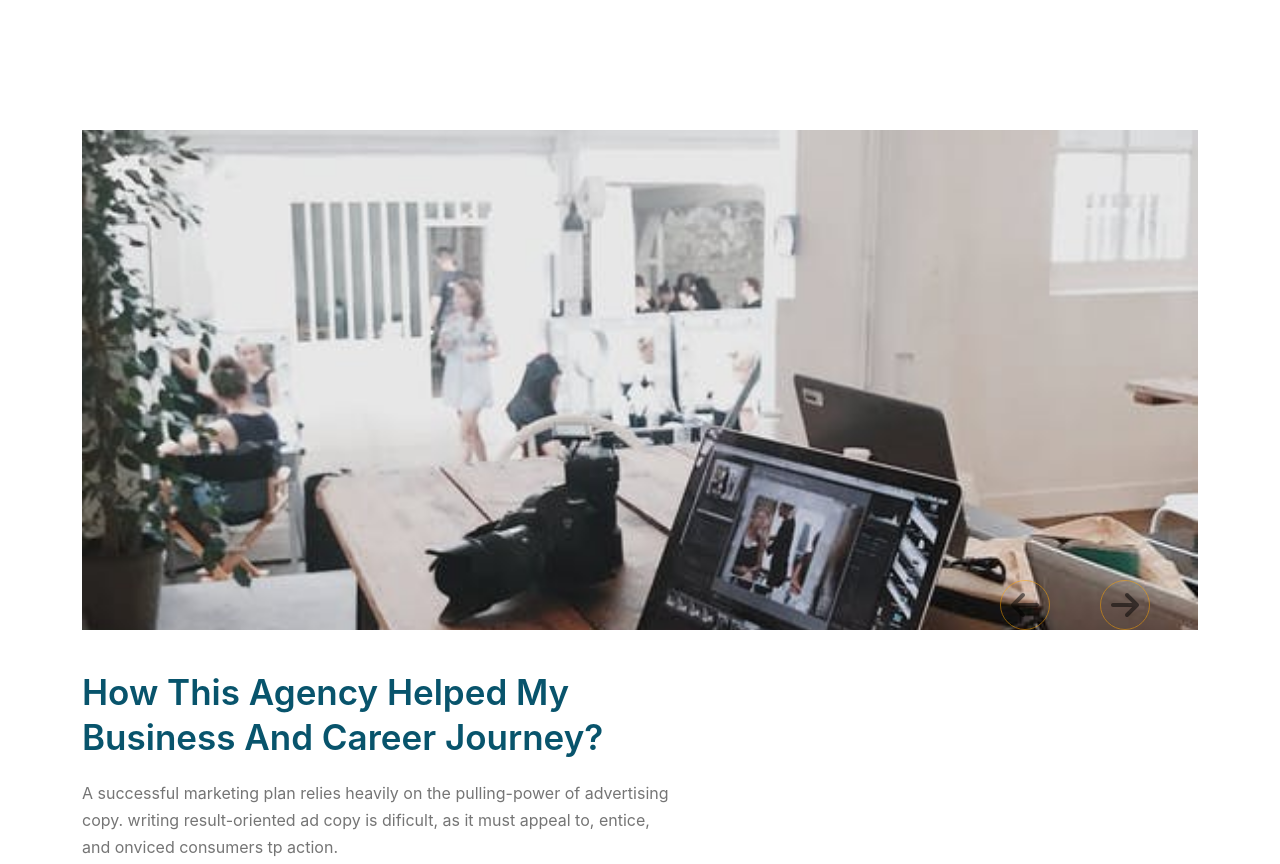
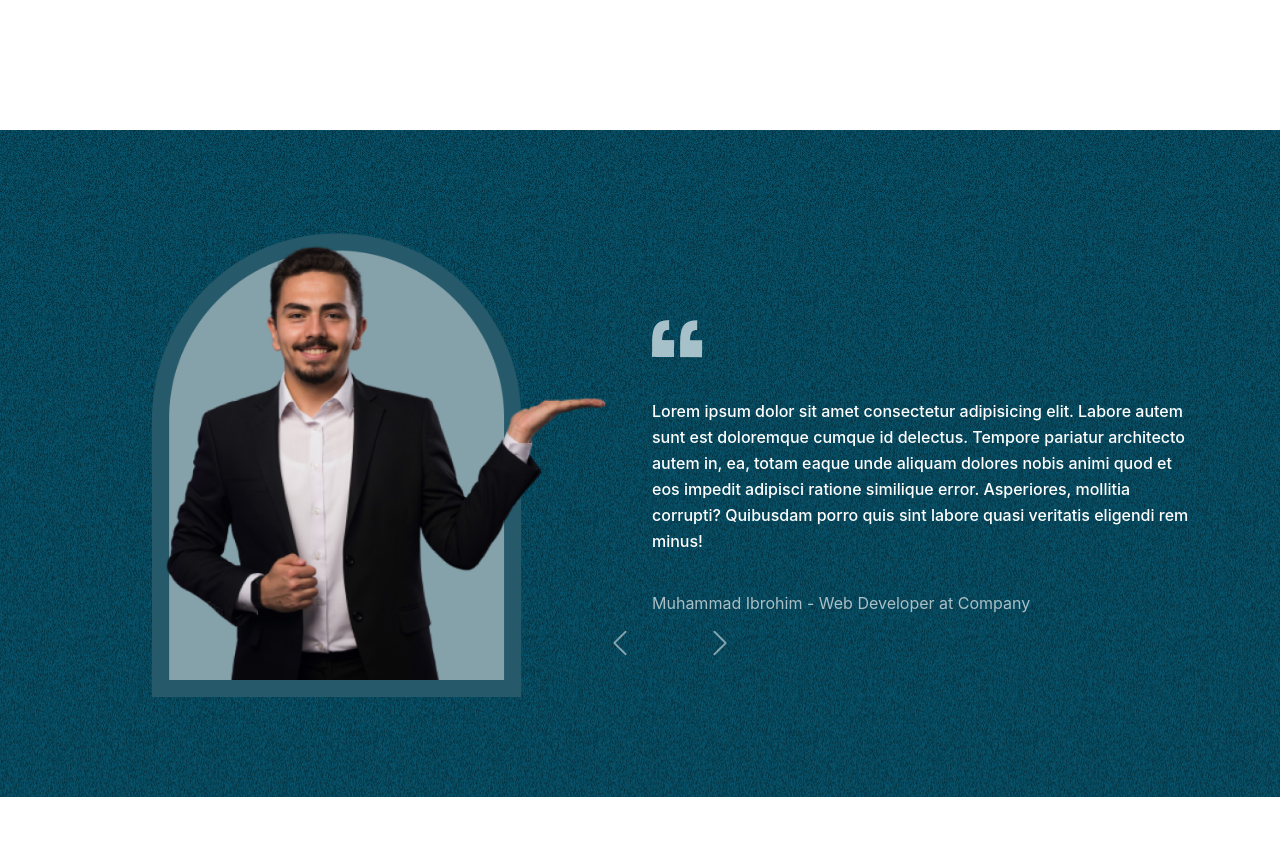
Before and after one commit to Mibrohimbek/control-work, a plain HTML site: page index.html in a window 1280 px wide. Shown: the part 3020-3884 px from the top of the page. Drawn offline with nearby package versions, Linux system fonts and the light colour scheme; a web font is replaced by a local one.

Commit message:
finished

```diff
--- a/index.html
+++ b/index.html
@@ -229,12 +229,12 @@
             <div class="card-dad gx-5 gy-5 row">
               <div class="card col-12 col-lg-6 col-xl-6 col-xxl-6">
                 <img src="./images/portfolio-1.png" alt="image" class="w-100 image">
-                <h3>Website Design</h3>
+                <h3>Instagram</h3>
                 <p>Our website designers have penetrated the mysteries of <br>
                   emotional response to color, image,  and eye-tracking. <br>
                   Every element is geared to create maximum appeal.</p>
                 <div class="d-flex">
-                  <a href="#">Read Case Study</a>
+                  <a href="https://instagramm-by-ziyodillas-team.netlify.app/">Instagram</a>
                   <img src="./images/green-strelka.png" alt="next" class="next-green">
                   <img src="./images/yellow-strelka.png" alt="" class="next-yellow d-none">
                 </div>
@@ -281,27 +281,30 @@
       </section>
       <!-- my-portfolio section finished -->
 
-      <!-- <section id="experiance">
+      <section id="experiance">
+        <div data-aos="fade-up"
+          data-aos-anchor-placement="bottom-bottom">
           <div class="container">
             <div class="experiance-dad row">
               <div class="left-side col-lg-6 col-xl-6 col-xxl-6">
-              <img src="./images/portret-2.png" alt="portret" class="w-100%">
+                <img src="./images/portret-2.png" alt="portret" class="w-100">
               </div>
-            <div class="right-side bg-danger col-lg-6 col-xl-6 col-xxl-6">
+              <div class="right-side position-relative col-lg-6 col-xl-6 col-xxl-6">
+                <img src="./images/signes.png" alt="image">
                 <div id="carouselExampleFade" class="carousel slide carousel-fade" data-bs-ride="carousel">
                   <div class="carousel-inner">
                     <div class="carousel-item active">
-                    <p>Managed Services team acts like an extension of yours to expertly
+                      <p class="text">Managed Services team acts like an extension of yours to expertly
                         respond to any and all feedback, and scan and evaluate reviews for
                         any legal concerns, profanity or slander, or any policy violations of
 
                         community and content. Services, analytics and reports can be
                         customized by location, project or initiative.</p>
                     </div>
-                  <div class="carousel-item">
+                    <div class="carousel-item text">
                       <p>Lorem ipsum dolor sit amet consectetur adipisicing elit. Labore autem sunt est doloremque cumque id delectus. Tempore pariatur architecto autem in, ea, totam eaque unde aliquam dolores nobis animi quod et eos impedit adipisci ratione similique error. Asperiores, mollitia corrupti? Quibusdam porro quis sint labore quasi veritatis eligendi rem minus!</p>
                     </div>
-                  <div class="carousel-item">
+                    <div class="carousel-item text">
                       <p>Lorem ipsum dolor sit amet consectetur adipisicing elit. Labore autem sunt est doloremque cumque id delectus. Tempore pariatur architecto autem in, ea, totam eaque unde aliquam dolores nobis animi quod et eos impedit adipisci ratione similique error. Asperiores, mollitia corrupti? Quibusdam porro quis sint labore quasi veritatis eligendi rem minus!</p>
                     </div>
                   </div>
@@ -310,14 +313,16 @@
                     <span class="visually-hidden">Previous</span>
                   </button>
                   <button class="carousel-control-next" type="button" data-bs-target="#carouselExampleFade" data-bs-slide="next">
-                  <span class="carousel-control-next-icon bg-dark" aria-hidden="true"></span>
+                    <span class="carousel-control-next-icon" aria-hidden="true"></span>
                     <span class="visually-hidden">Next</span>
                   </button>
+                </div>
+                <p class="dev-name">Muhammad Ibrohim  - Web Developer at Company</p>
               </div>
             </div>
         </div>
         </div>
-      </section> -->
+      </section>
 
       <!-- my-blog section begun -->
       <section id="my-blog">
--- a/scss/pages/main.scss
+++ b/scss/pages/main.scss
@@ -182,6 +182,52 @@
                     color: rgba(105, 105, 105, 1);
                 }
             }
+        }
+    }
+}
+
+#experiance{
+    background-image: url('../../images/back-image.png');
+    padding: 100px 0;
+    margin-bottom: 200px;
+
+    .right-side{
+        margin-top: 90px;
+        .text{
+            font-family: 'Inter';
+            font-style: normal;
+            font-weight: 500;
+            font-size: 16px;
+            line-height: 26px;
+            color: #FFFFFF;
+            margin-top: 40px;
+        }
+
+        .dev-name{
+            font-family: 'Inter';
+            font-style: normal;
+            font-weight: 400;
+            font-size: 16px;
+            line-height: 26px;
+            color: #AABFC6;
+            margin-top: 20px;
+        }
+        .carousel-control-next,
+        .carousel-control-prev{
+            width: 50px;
+            height: 50px;
+            border-radius: 50%;
+            padding: 10px;
+            margin-left: -430px;
+            margin-top: 260px;
+        }
+
+        .carousel-control-next{
+            left: calc(50% + 200px);
+        }
+
+        .carousel-control-prev{
+            left: calc(50% + 100px);
         }
     }
 }
@@ -400,8 +446,13 @@
     .carousel-control-next{
         left: 60% !important;
     }
+    #experiance .right-side .carousel-control-prev,#experiance .right-side .carousel-control-next{
+        background-color: black !important;
+    }
 
 }
+
+
 
 @media screen and (max-width:768px){
     #hero .left-side h2{
@@ -450,7 +501,12 @@
             margin-right: auto !important;
         }
     }
+
+    #experiance .right-side .carousel-control-prev,#experiance .right-side .carousel-control-next{
+        margin-top: 400px !important;
+    }
 }
+
 
 
 // #preloader{
```
Also changed, not shown: css/main.css, images/signes.png (added), 1 other file. Lines whose indentation alone changed are shown as unchanged.
